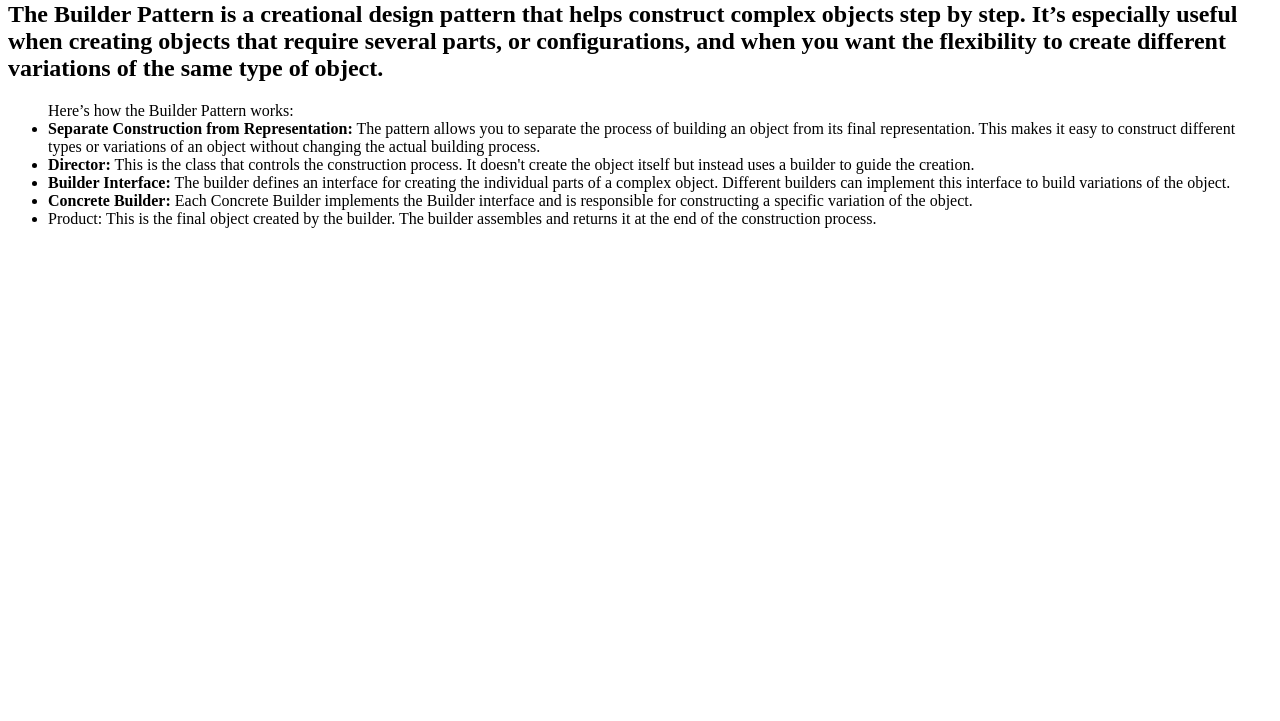
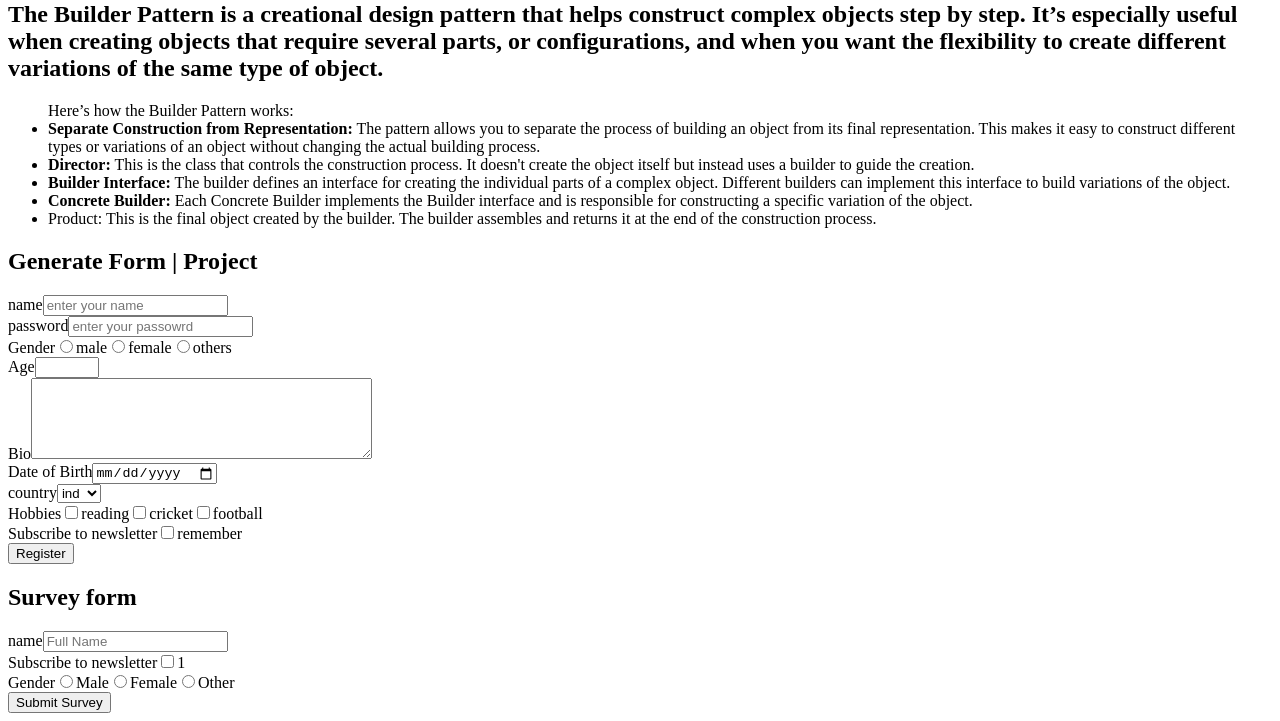
Before and after one commit to krishTechexpert/javascript-design-pattern, a plain HTML site: page creational-design-pattern/Builder/index.html in a window 1280 px wide. Shown: the part 79-800 px from the top of the page. Drawn offline with Linux system fonts and the light colour scheme.

Commit message:
Builder pattern project done

```diff
--- /dev/null
+++ b/creational-design-pattern/Builder/Project.js
@@ -0,0 +1,291 @@
+// this Project is based on to generate form such as login form, registration form, survey form
+
+// prodcut class: Form
+class Form{
+  constructor(){
+    this.fields=[];
+  }
+  render(parentId){
+    const form=document.querySelector(`#${parentId}`);
+    this.fields.forEach(element => {
+      let input=element.render();
+      form.appendChild(input)
+    })
+
+    form.addEventListener('submit',function(e){
+      e.preventDefault();
+      const formData = new FormData(form);
+      console.log(Object.fromEntries(formData))
+    })
+  }
+}
+
+class FormBuilder{
+  constructor(){
+    this.form= new Form();
+
+  }
+  addTextInputField(label,placeholder='',type="text"){
+    const fieldName = label.toLowerCase().replace(" ", "_");
+
+    this.form.fields.push({
+      label:label,
+      type:type,
+      placeholder:placeholder,
+      render:function(){
+        const wrapper=document.createElement('div')
+        const labelElement = document.createElement('label');
+        labelElement.textContent=label;
+
+        const inputElement = document.createElement('input')
+        inputElement.type=type;
+        inputElement.placeholder=placeholder;
+        inputElement.name=fieldName;
+        wrapper.appendChild(labelElement)
+        wrapper.appendChild(inputElement);
+        return wrapper;
+      },
+
+    })
+    return this;
+  }
+  addPasswordInputField(label,placeholder='',type="password"){
+    const fieldName = label.toLowerCase().replace(" ", "_");
+
+    this.form.fields.push({
+      label:label,
+      type:type,
+      placeholder:placeholder,
+      render:function(){
+        const wrapper=document.createElement('div')
+        const labelElement = document.createElement('label');
+        labelElement.textContent=label;
+
+        const inputElement = document.createElement('input')
+        inputElement.type=type;
+        inputElement.placeholder=placeholder;
+        inputElement.name=fieldName;
+        wrapper.appendChild(labelElement)
+        wrapper.appendChild(inputElement);
+        return wrapper;
+      },
+
+    })
+    return this;
+  }
+
+  addDatePicker(label) {
+    const fieldName = label.toLowerCase().replace(" ", "_");
+
+    this.form.fields.push({
+      type: "date",
+      label: label,
+      render: function () {
+        const wrapper = document.createElement("div");
+        const labelElement = document.createElement("label");
+        labelElement.textContent = label;
+
+        const dateElement = document.createElement("input");
+        dateElement.type = "date";
+        dateElement.name=fieldName;
+
+        wrapper.appendChild(labelElement);
+        wrapper.appendChild(dateElement);
+        return wrapper;
+      },
+    });
+    return this;
+  }
+
+
+
+  addRadioButton(label,options=[]) {
+
+    this.form.fields.push({
+      type: "radio",
+      label: label,
+      options,
+      render: function () {
+        const wrapper = document.createElement("div");
+        const labelElement = document.createElement("span");
+        labelElement.textContent = label;
+        wrapper.appendChild(labelElement);
+
+        options.forEach(option => {
+          const optionWraper = document.createElement("label");
+          const  radioElement = document.createElement('input');
+          radioElement.type="radio";
+          radioElement.name=label;
+          radioElement.value=option;
+          optionWraper.textContent=option;
+          optionWraper.prepend(radioElement);
+          wrapper.appendChild(optionWraper);
+
+        })
+        return wrapper;
+      },
+    });
+    return this;
+  }
+
+  addDropDown(label,options=[]){
+    const fieldName = label.toLowerCase().replace(" ", "_");
+
+    this.form.fields.push({
+        label,
+        options,
+        type:"dropdown",
+        render:function(){
+          const wrapper = document.createElement('div');
+          const labelElement = document.createElement('label');
+          labelElement.textContent=label;
+
+          const select = document.createElement('select');
+          select.name=fieldName;
+          options.forEach(text => {
+            const option =document.createElement('option')
+            option.value=text;
+
+            option.textContent=text;
+            select.appendChild(option)
+          })
+          wrapper.appendChild(labelElement);
+
+          wrapper.appendChild(select);
+          return wrapper;
+        }
+      })
+    return this;
+  }
+
+  addCheckbox(label,options=[]) {
+
+    this.form.fields.push({
+      type: "checkbox",
+      label: label,
+      options,
+      render: function () {
+        const wrapper = document.createElement("div");
+        const span=document.createElement('span')
+        span.textContent=label;
+        wrapper.appendChild(span);
+
+        options.forEach(text => {
+          const labelElement = document.createElement("label");
+          const checkboxElement = document.createElement("input");
+          checkboxElement.type = "checkbox";
+          checkboxElement.checked=false;
+          checkboxElement.name=text;
+          labelElement.textContent = text;
+          labelElement.prepend(checkboxElement);
+          wrapper.appendChild(labelElement);
+
+        })
+
+        return wrapper;
+      },
+    });
+    return this;
+  }
+  addTextArea(label, rows = 4, cols = 50) {
+    const fieldName = label.toLowerCase().replace(" ", "_");
+
+    this.form.fields.push({
+      type: "textarea",
+      label: label,
+      rows: rows,
+      cols: cols,
+      render: function () {
+        const wrapper = document.createElement("div");
+        const labelElement = document.createElement("label");
+        labelElement.textContent = label;
+
+        const textAreaElement = document.createElement("textarea");
+        textAreaElement.rows = rows;
+        textAreaElement.cols = cols;
+        textAreaElement.name=fieldName;
+
+        wrapper.appendChild(labelElement);
+        wrapper.appendChild(textAreaElement);
+        return wrapper;
+      },
+    });
+    return this;
+  }
+  addNumberInput(label, min = 0, max = 100) {
+    const fieldName = label.toLowerCase().replace(" ", "_");
+
+    this.form.fields.push({
+      type: "number",
+      label: label,
+      min: min,
+      max: max,
+      render: function () {
+        const wrapper = document.createElement("div");
+        const labelElement = document.createElement("label");
+        labelElement.textContent = label;
+
+        const numberElement = document.createElement("input");
+        numberElement.type = "number";
+        numberElement.min = min;
+        numberElement.max = max;
+        numberElement.name=fieldName;
+
+        wrapper.appendChild(labelElement);
+        wrapper.appendChild(numberElement);
+        return wrapper;
+      },
+    });
+    return this;
+  }
+
+
+  addSubmitButton(text = "Submit") {
+    this.form.fields.push({
+      type: "submit",
+      text: text,
+      render: function () {
+        const submitButton = document.createElement("button");
+        submitButton.type = "submit";
+        submitButton.textContent = text;
+        return submitButton;
+      },
+    });
+    return this;
+  }
+
+
+  build(){
+
+    return this.form;
+  }
+}
+
+const customForm=new FormBuilder();
+const login = customForm
+              .addTextInputField('name','enter your name')
+              .addPasswordInputField('password','enter your passowrd')
+              .addRadioButton('Gender',['male','female','others'])
+              .addNumberInput("Age", 18, 100)
+              .addTextArea("Bio", 5, 40)
+              .addDatePicker("Date of Birth")
+
+              .addDropDown('country',['ind','aus','nz'])
+              .addCheckbox('Hobbies',['reading','cricket','football'])
+              .addCheckbox("Subscribe to newsletter",['remember'])
+              .addSubmitButton("Register")
+
+              .build();
+login.render('formContainer');
+
+
+const surveyForm = new FormBuilder()
+  .addTextInputField("name","Full Name")
+  .addCheckbox("Subscribe to newsletter",['1'])
+  .addRadioButton("Gender", ["Male", "Female", "Other"])
+  .addSubmitButton("Submit Survey")
+  .build();
+
+
+console.log("\nSurvey Form:");
+surveyForm.render('survey');
--- a/creational-design-pattern/Builder/index.html
+++ b/creational-design-pattern/Builder/index.html
@@ -24,9 +24,16 @@
 <li></strong>Product:</strong> This is the final object created by the builder. The builder assembles and returns it at the end of the construction process.</li>
   </ul>
 
+<h2>Generate Form | Project </h2>
+
+<form id="formContainer"></form>
+<h2>Survey form</h2>
+<form id="survey"></form>
+
   <!-- <script src="./without-builder.js"></script> -->
   <!-- <script src="./builder.js"></script> -->
-  <script src="./builder-remove-tight-coupling.js"></script>
+  <!-- <script src="./builder-remove-tight-coupling.js"></script> -->
+  <script src="./Project.js"></script>
 
 </body>
 </html>
```
